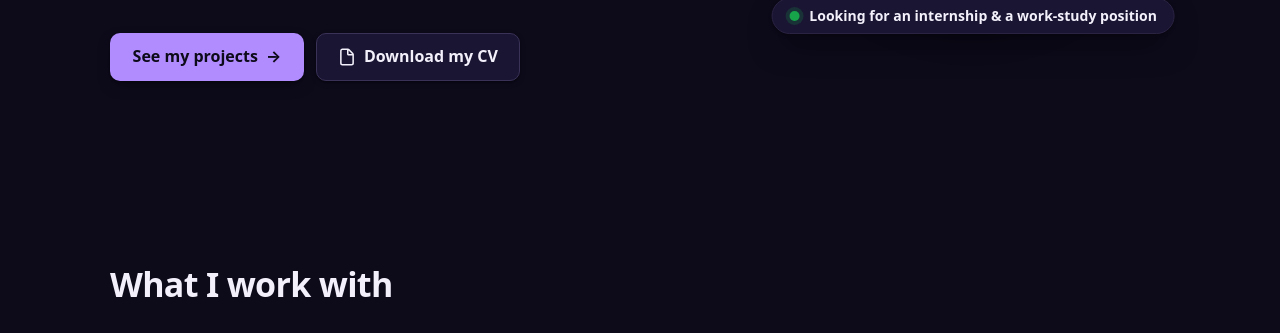
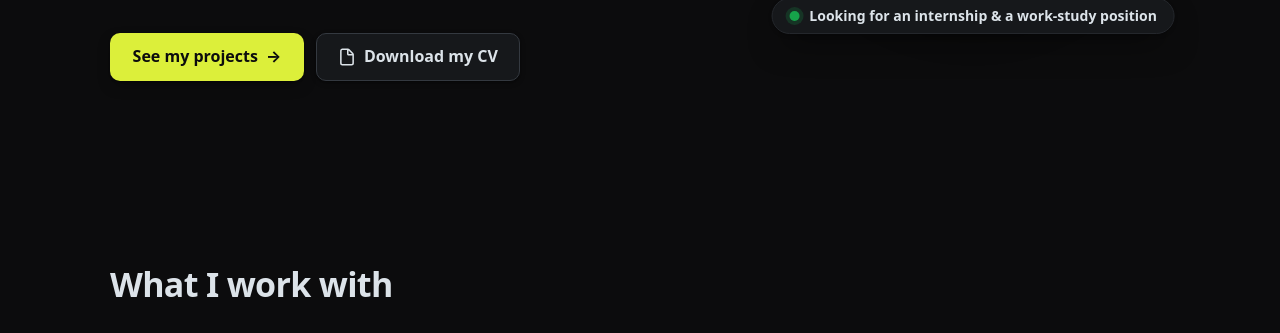
Before and after one commit to Xznoow/portfolio, a plain HTML site: page index.html in a window 1280 px wide. Shown: the part 567-900 px from the top of the page. Drawn offline with Linux system fonts and the light colour scheme; a web font is replaced by a local one.

Commit message:
Palette graphite vert citron : couleurs dérivées des variables, favicon et screen portfolio mise à jour

```diff
--- a/assets/style.css
+++ b/assets/style.css
@@ -1,16 +1,16 @@
 :root{
-  --fond: #0d0a1a;
-  --fond-doux: #120e24;
-  --surface: #1a1532;
-  --encre: #f3f0fb;
-  --encre-2: #d6cfe8;
-  --discret: #a198bf;
-  --filet: #2a2342;
-  --filet-fort: #3b3258;
-  --accent: #b18cff;
-  --accent-fort: #cdb8ff;
-  --accent-doux: rgb(177 140 255 / 0.12);
-  --sur-accent: #0d0a1a;
+  --fond: #0c0c0d;
+  --fond-doux: #101113;
+  --surface: #16181b;
+  --encre: #dce3e9;
+  --encre-2: #b4bdc6;
+  --discret: #8a939c;
+  --filet: #24272c;
+  --filet-fort: #343940;
+  --accent: #dcef3a;
+  --accent-fort: #ebf78f;
+  --accent-doux: color-mix(in srgb, var(--accent) 12%, transparent);
+  --sur-accent: #0c0c0d;
   --succes: #16a34a;
 
   --ombre-1: 0 1px 2px rgb(0 0 0 / 0.3), 0 2px 6px -1px rgb(0 0 0 / 0.3);
@@ -470,7 +470,7 @@ img{
   height: 0.625rem;
   border-radius: 50%;
   background: var(--succes);
-  box-shadow: 0 0 0 4px rgb(22 163 74 / 0.2);
+  box-shadow: 0 0 0 4px color-mix(in srgb, var(--succes) 20%, transparent);
 }
 
 /* --- Étiquette --- */
@@ -710,7 +710,7 @@ header{
   top: 0;
   z-index: 10;
   border-bottom: 1px solid transparent;
-  background: rgb(13 10 26 / 0.85);
+  background: color-mix(in srgb, var(--fond) 85%, transparent);
   -webkit-backdrop-filter: blur(12px);
   backdrop-filter: blur(12px);
   transition: border-color 0.25s ease;
@@ -1181,7 +1181,7 @@ main section.active{
   width: auto;
   margin: 0;
   border-block: 1px solid var(--filet);
-  background: rgb(13 10 26 / 0.85);
+  background: color-mix(in srgb, var(--fond) 85%, transparent);
   -webkit-backdrop-filter: blur(12px);
   backdrop-filter: blur(12px);
 }
@@ -1461,7 +1461,7 @@ main section.active{
 }
 
 .modale::backdrop{
-  background: rgb(5 3 12 / 0.7);
+  background: color-mix(in srgb, color-mix(in srgb, var(--fond) 40%, black) 70%, transparent);
   -webkit-backdrop-filter: blur(4px);
   backdrop-filter: blur(4px);
 }
@@ -1505,7 +1505,7 @@ body:has(.modale[open]){
   margin: 0.75rem 0.75rem -3.25rem 0;
   border: 1px solid var(--filet-fort);
   border-radius: 50%;
-  background: rgb(13 10 26 / 0.8);
+  background: color-mix(in srgb, var(--fond) 80%, transparent);
   color: var(--encre);
   font-size: 1rem;
   cursor: pointer;
```
Also changed, not shown: assets/img/icon/apple-touch-icon.png, assets/img/icon/favicon.svg, assets/img/projet/portfolio.png.
